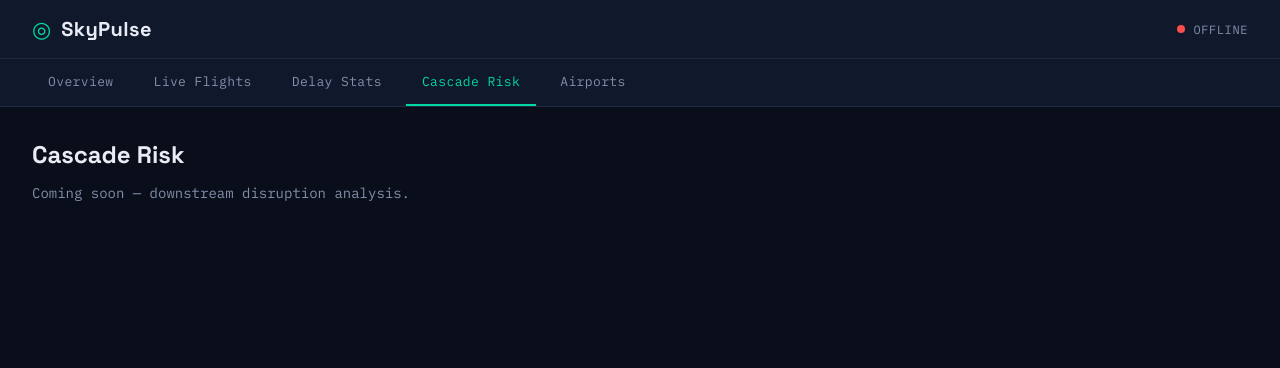
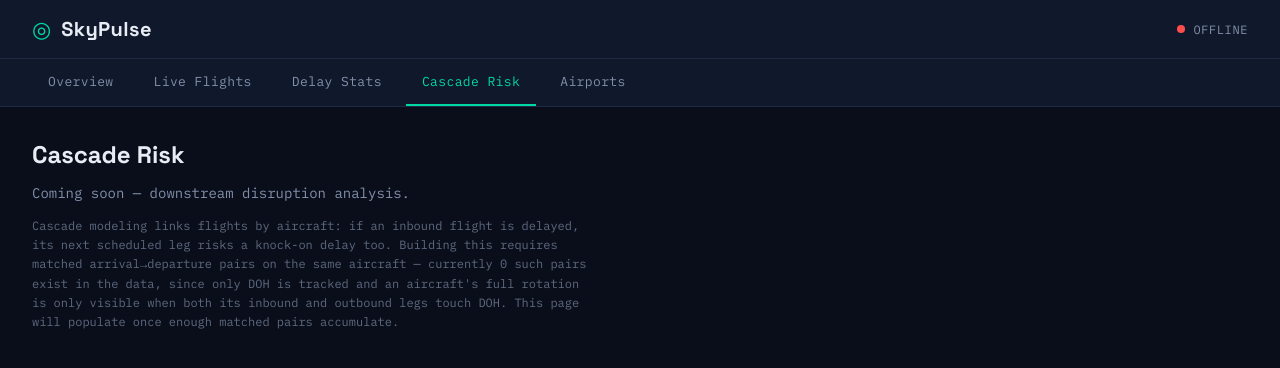
Before and after one commit to hashir-muhmd/airline-delay-intelligence, a React (Vite) app in the folder web-dashboard/: page /cascade in a window 1280 px wide. Shown: the top 368 px of the page. Built offline with nearby package versions, Linux system fonts and the light colour scheme; no server answers.

Commit message:
Update Cascade Risk placeholder with the specific cascade-linking finding, not just generic data-volume gating

```diff
--- a/web-dashboard/src/App.css
+++ b/web-dashboard/src/App.css
@@ -75,3 +75,13 @@
   font-family: var(--font-mono);
   font-size: 14px;
 }
+
+.page-placeholder-detail {
+  color: var(--color-text-secondary);
+  font-family: var(--font-mono);
+  font-size: 12px;
+  opacity: 0.7;
+  max-width: 560px;
+  margin-top: 12px;
+  line-height: 1.6;
+}
--- a/web-dashboard/src/pages/CascadeRisk.jsx
+++ b/web-dashboard/src/pages/CascadeRisk.jsx
@@ -2,7 +2,18 @@ function CascadeRisk() {
   return (
     <div>
       <h2>Cascade Risk</h2>
-      <p className="page-placeholder">Coming soon — downstream disruption analysis.</p>
+      <p className="page-placeholder">
+        Coming soon — downstream disruption analysis.
+      </p>
+      <p className="page-placeholder-detail">
+        Cascade modeling links flights by aircraft: if an inbound flight is
+        delayed, its next scheduled leg risks a knock-on delay too. Building
+        this requires matched arrival→departure pairs on the same aircraft —
+        currently 0 such pairs exist in the data, since only DOH is tracked
+        and an aircraft's full rotation is only visible when both its
+        inbound and outbound legs touch DOH. This page will populate once
+        enough matched pairs accumulate.
+      </p>
     </div>
   )
 }
```
